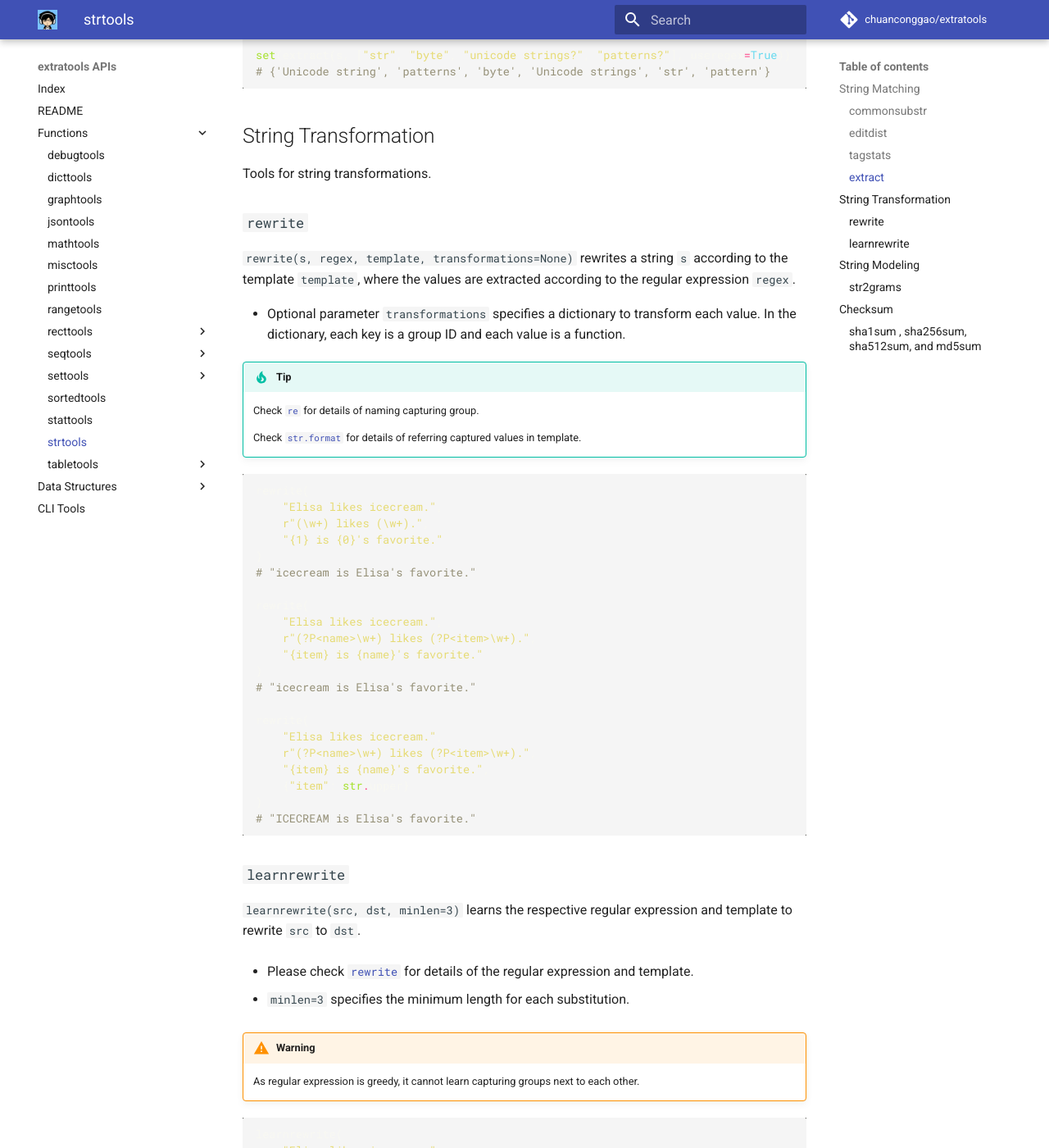
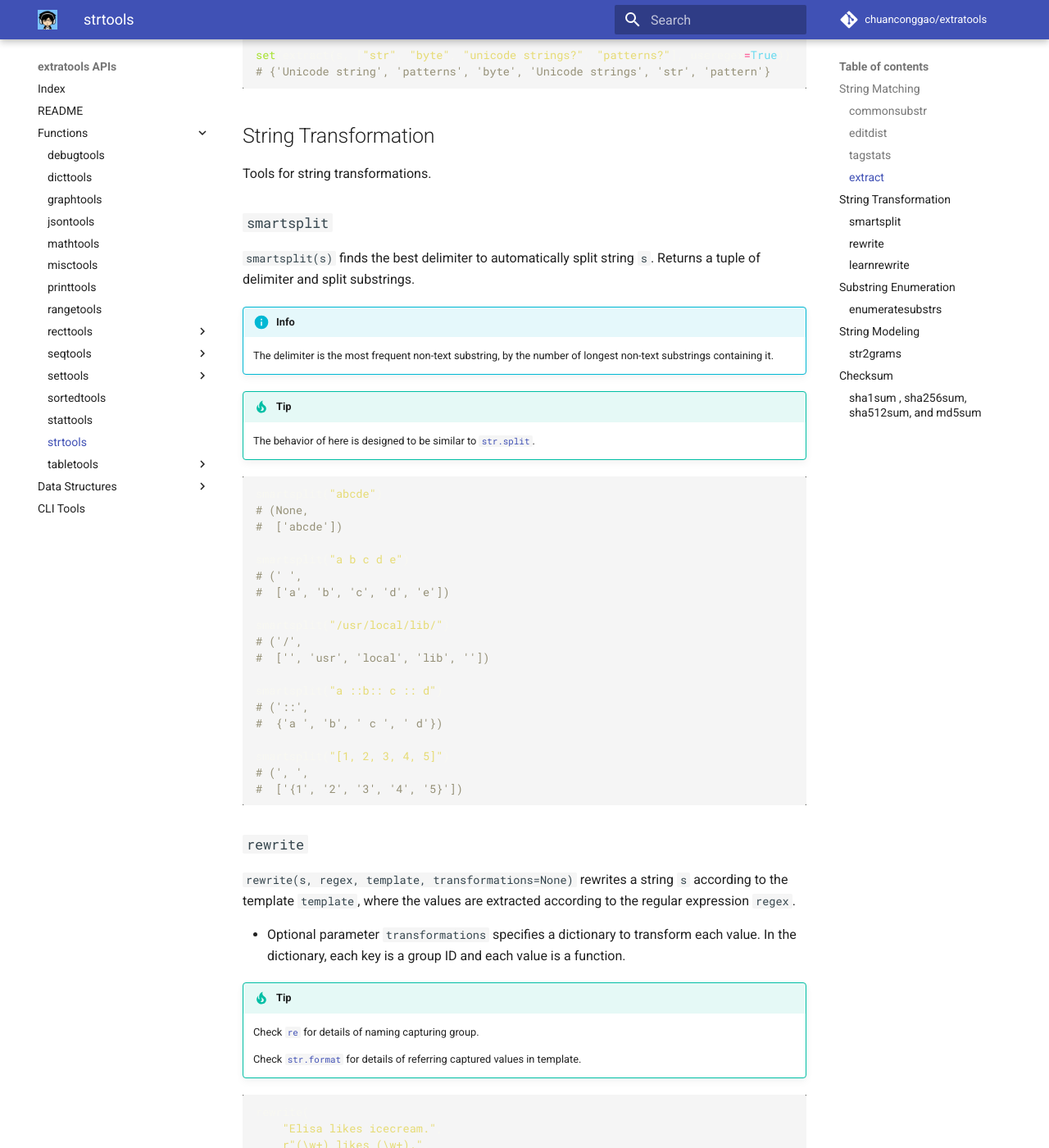
Before and after one commit to chuanconggao/extratools, an MkDocs documentation site: the page built from docs/functions/strtools.md, in a window 1280 px wide and 1400 px high, scrolled down 2016 px. Shown: the whole window at 82% size. Built offline with MkDocs 1.6.1 and Material for MkDocs 9.7.7, drawn with Linux system fonts in a browser that asks for light colours; comment, search, counter and statistics services are not loaded; old or Windows-style settings are respelled for this version of MkDocs; some of the changed text lies outside the part shown.

Commit message:
Add smartsplit and enumeratesubstrs to strtools

````diff
--- a/docs/functions/strtools.md
+++ b/docs/functions/strtools.md
@@ -83,6 +83,38 @@
 
 Tools for string transformations.
 
+### `smartsplit`
+
+`smartsplit(s)` finds the best delimiter to automatically split string `s`. Returns a tuple of delimiter and split substrings.
+
+!!! info
+    The delimiter is the most frequent non-text substring, by the number of longest non-text substrings containing it.
+
+!!! tip
+    The behavior of here is designed to be similar to [`str.split`](https://docs.python.org/3/library/stdtypes.html#str.split).
+
+``` python
+smartsplit("abcde")
+# (None,
+#  ['abcde'])
+
+smartsplit("a b c d e")
+# (' ',
+#  ['a', 'b', 'c', 'd', 'e'])
+
+smartsplit("/usr/local/lib/")
+# ('/',
+#  ['', 'usr', 'local', 'lib', ''])
+
+smartsplit("a ::b:: c :: d")
+# ('::',
+#  {'a ', 'b', ' c ', ' d'})
+
+smartsplit("[1, 2, 3, 4, 5]")
+# (', ',
+#  ['{1', '2', '3', '4', '5}'])
+```
+
 ### `rewrite`
 
 `rewrite(s, regex, template, transformations=None)` rewrites a string `s` according to the template `template`, where the values are extracted according to the regular expression `regex`.
@@ -147,6 +179,29 @@
 # "icecream is Elisa's favorite."
 ```
 
+## Substring Enumeration
+
+Tools for enumerating substrings.
+
+### `enumeratesubstrs`
+
+`enumeratesubstrs(s)` enumerates all of `seq`'s non-empty substrings in [lexicographical order](https://en.wikipedia.org/wiki/Lexicographical_order).
+
+- Although `s` is a substring of itself, it is not returned.
+
+``` python
+list(enumeratesubstrs("abcd"))
+# ['a',
+#  'ab',
+#  'abc',
+#  'b',
+#  'bc',
+#  'bcd',
+#  'c',
+#  'cd',
+#  'd']
+```
+
 ## String Modeling
 
 Tools for modeling strings.
--- a/setup.py
+++ b/setup.py
@@ -4,7 +4,7 @@
 from glob import glob
 
 url = "https://github.com/chuanconggao/extratools"
-version = "0.7.2"
+version = "0.7.3"
 
 setup(
     name="extratools",
````
Also changed, not shown: README.md (+1 -1 lines), docs/index.md (+3 -3 lines), 1 other file.
